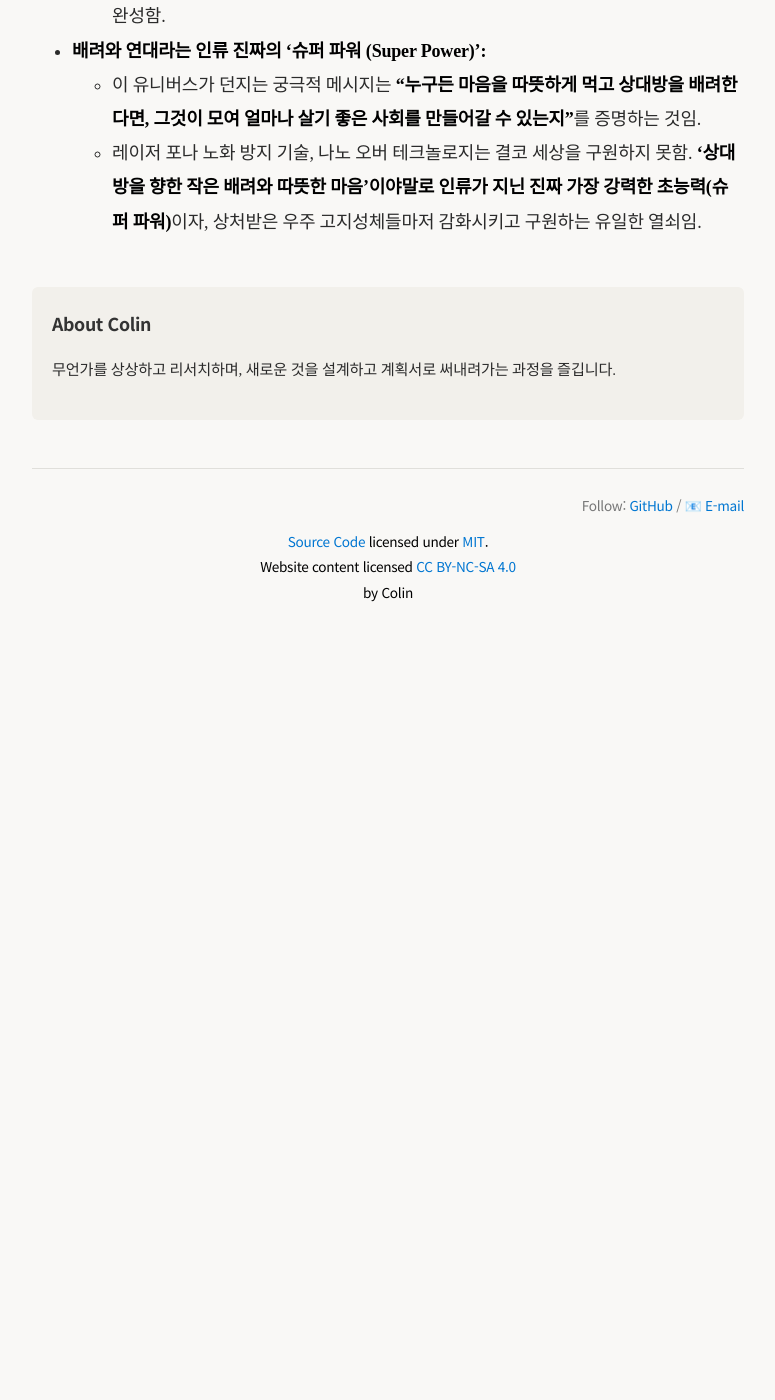
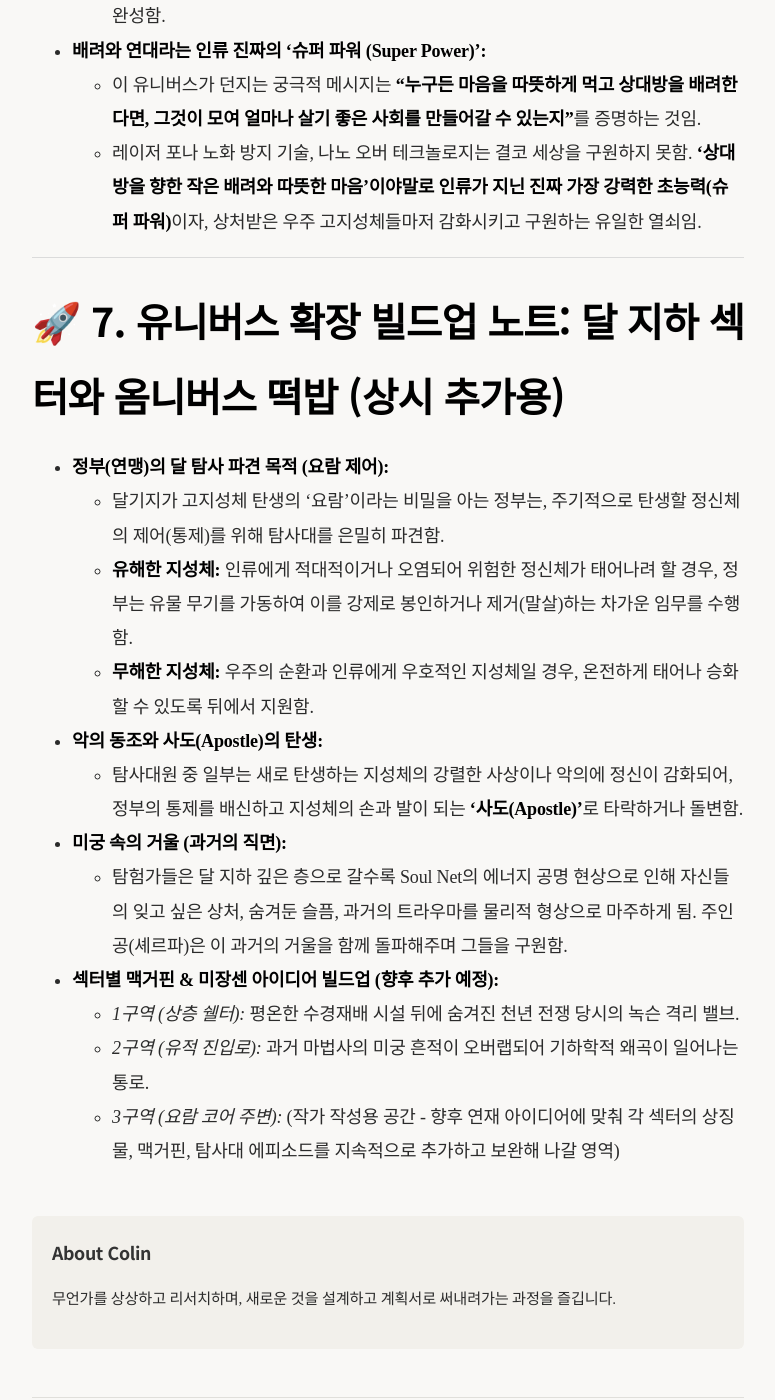
Before and after one commit to Sunggu/sunggu.github.com, a Jekyll site: the page built from posts/2026-07-13-combined-novel-settings.md, in a window 1280 px wide and 1400 px high, scrolled down 7474 px. Shown: the whole window, without its empty margins (252-1027 px from the left). Built offline with Jekyll 4.4.1, drawn with Linux system fonts in a browser that asks for light colours; comment, search, counter and statistics services are not loaded; before the commit the page ends 8104 px from its top, so only the background shows below that.

Commit message:
feat: 달기지 요람 제어 목적, 사도 출현 및 층별 맥거핀 확장 빌드업 노트 추가

```diff
--- a/posts/2026-07-13-combined-novel-settings.md
+++ b/posts/2026-07-13-combined-novel-settings.md
@@ -115,3 +115,20 @@ title: 소설 설정 - 종합 설정집 (통합본)
 *   **배려와 연대라는 인류 진짜의 '슈퍼 파워 (Super Power)':**
     *   이 유니버스가 던지는 궁극적 메시지는 **"누구든 마음을 따뜻하게 먹고 상대방을 배려한다면, 그것이 모여 얼마나 살기 좋은 사회를 만들어갈 수 있는지"**를 증명하는 것임.
     *   레이저 포나 노화 방지 기술, 나노 오버 테크놀로지는 결코 세상을 구원하지 못함. **'상대방을 향한 작은 배려와 따뜻한 마음'이야말로 인류가 지닌 진짜 가장 강력한 초능력(슈퍼 파워)**이자, 상처받은 우주 고지성체들마저 감화시키고 구원하는 유일한 열쇠임.
+
+---
+
+# 🚀 7. 유니버스 확장 빌드업 노트: 달 지하 섹터와 옴니버스 떡밥 (상시 추가용)
+
+*   **정부(연맹)의 달 탐사 파견 목적 (요람 제어):**
+    *   달기지가 고지성체 탄생의 '요람'이라는 비밀을 아는 정부는, 주기적으로 탄생할 정신체의 제어(통제)를 위해 탐사대를 은밀히 파견함.
+    *   **유해한 지성체:** 인류에게 적대적이거나 오염되어 위험한 정신체가 태어나려 할 경우, 정부는 유물 무기를 가동하여 이를 강제로 봉인하거나 제거(말살)하는 차가운 임무를 수행함.
+    *   **무해한 지성체:** 우주의 순환과 인류에게 우호적인 지성체일 경우, 온전하게 태어나 승화할 수 있도록 뒤에서 지원함.
+*   **악의 동조와 사도(Apostle)의 탄생:**
+    *   탐사대원 중 일부는 새로 탄생하는 지성체의 강렬한 사상이나 악의에 정신이 감화되어, 정부의 통제를 배신하고 지성체의 손과 발이 되는 **'사도(Apostle)'**로 타락하거나 돌변함.
+*   **미궁 속의 거울 (과거의 직면):**
+    *   탐험가들은 달 지하 깊은 층으로 갈수록 Soul Net의 에너지 공명 현상으로 인해 자신들의 잊고 싶은 상처, 숨겨둔 슬픔, 과거의 트라우마를 물리적 형상으로 마주하게 됨. 주인공(셰르파)은 이 과거의 거울을 함께 돌파해주며 그들을 구원함.
+*   **섹터별 맥거핀 & 미장센 아이디어 빌드업 (향후 추가 예정):**
+    *   *1구역 (상층 쉘터):* 평온한 수경재배 시설 뒤에 숨겨진 천년 전쟁 당시의 녹슨 격리 밸브.
+    *   *2구역 (유적 진입로):* 과거 마법사의 미궁 흔적이 오버랩되어 기하학적 왜곡이 일어나는 통로.
+    *   *3구역 (요람 코어 주변):* (작가 작성용 공간 - 향후 연재 아이디어에 맞춰 각 섹터의 상징물, 맥거핀, 탐사대 에피소드를 지속적으로 추가하고 보완해 나갈 영역)
```
Also changed, not shown: posts/2026-07-13-sherpa-of-moon-base.md (+12 -0 lines).
